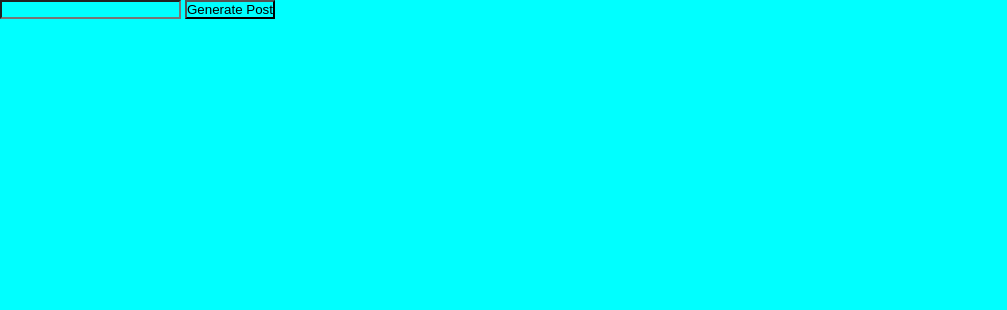
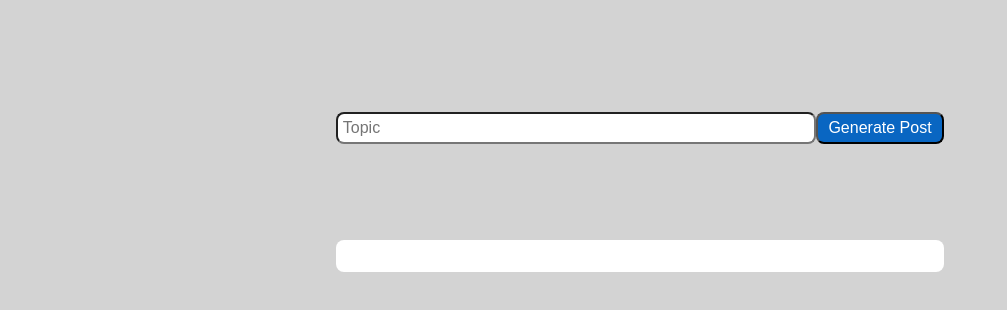
Before and after one commit to LuizFelipeDosSantos/linkedin-poster, a plain HTML site: page src/view/index.html in a window 1280 px wide. Shown: the whole page, without its empty margins (0-1007 px from the left). Drawn offline with Linux system fonts and the light colour scheme.

Commit message:
basic layout

```diff
--- a/src/main.js
+++ b/src/main.js
@@ -1,7 +1,9 @@
 const generateBtn = document.getElementById("generate");
+const topic = document.getElementById("topic");
+const post = document.getElementById("post");
 
 const generatePost = () => {
-  alert("Generated")
+  topic.value = "";
 }
 
 generateBtn.addEventListener("click", generatePost);
--- a/src/styles/styles.css
+++ b/src/styles/styles.css
@@ -3,5 +3,46 @@
   padding: 0;
   box-sizing: border-box;
 
-  background-color: aqua;
+  background-color: lightgray;
 }
+
+#root {
+  display: flex;
+  flex-direction: column;
+  justify-content: space-evenly;
+
+  margin: 5em;
+  padding: 1em;
+}
+
+#search {
+  display: flex;
+  flex-direction: row;
+  justify-content: center;
+
+  padding: 1em;
+  height: 4em;
+}
+
+#topic {
+  background-color: white;
+  width: 30em;
+  font-size: 1em;
+  border-radius: 0.5em;
+  padding: 0.3em;
+}
+
+#generate {
+  background-color: #0966C2;
+  color: white;
+  width: 8em;
+  font-size: 1em;
+  border-radius: 0.5em;
+}
+
+#post {
+  background-color: white;
+  border-radius: 0.5em;
+  margin: 5em 15em 5em 15em;
+  padding: 1em;
+}
--- a/src/view/index.html
+++ b/src/view/index.html
@@ -8,8 +8,12 @@
 </head>
 <body>
   <div id="root">
-    <input type="text" id="topic">
-    <button id="generate">Generate Post</button>
+    <div id="search">
+      <input type="text" id="topic" placeholder="Topic">
+      <button id="generate">Generate Post</button>
+    </div>
+    <div id="post">
+    </div>
   </div>
 
   <script src="../main.js"></script>
```
